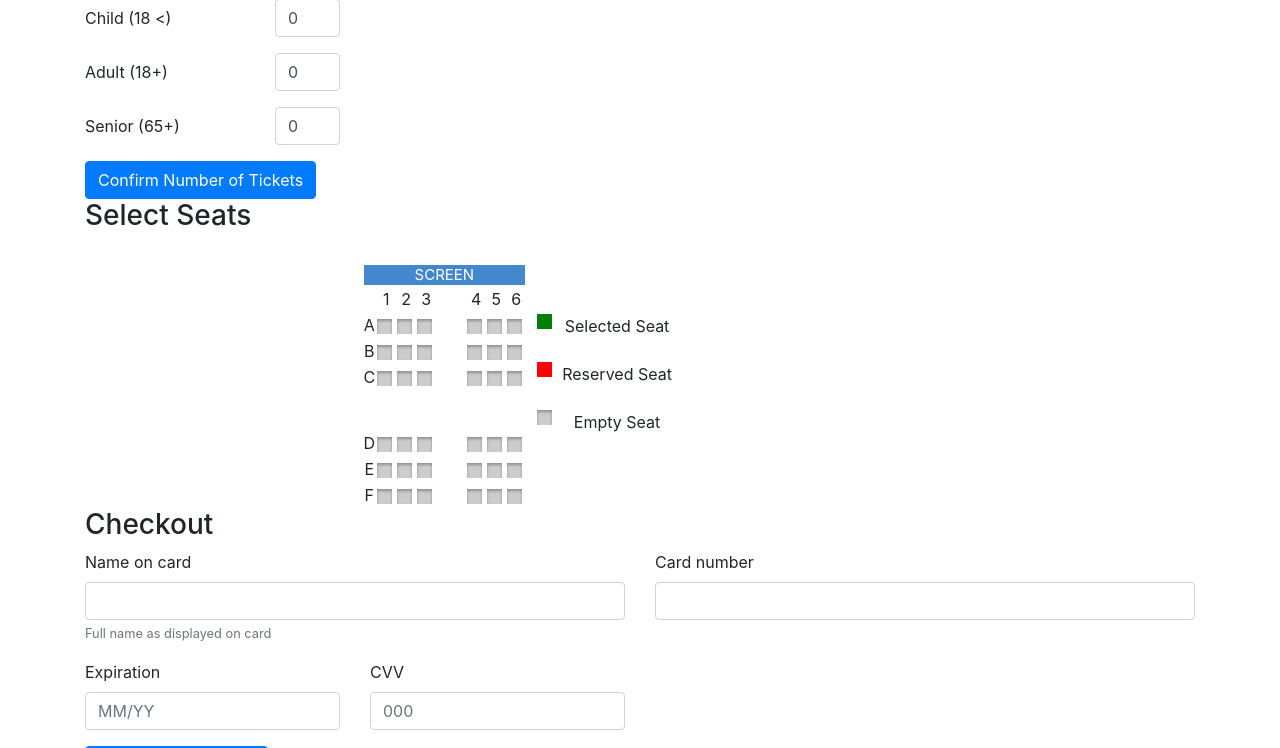
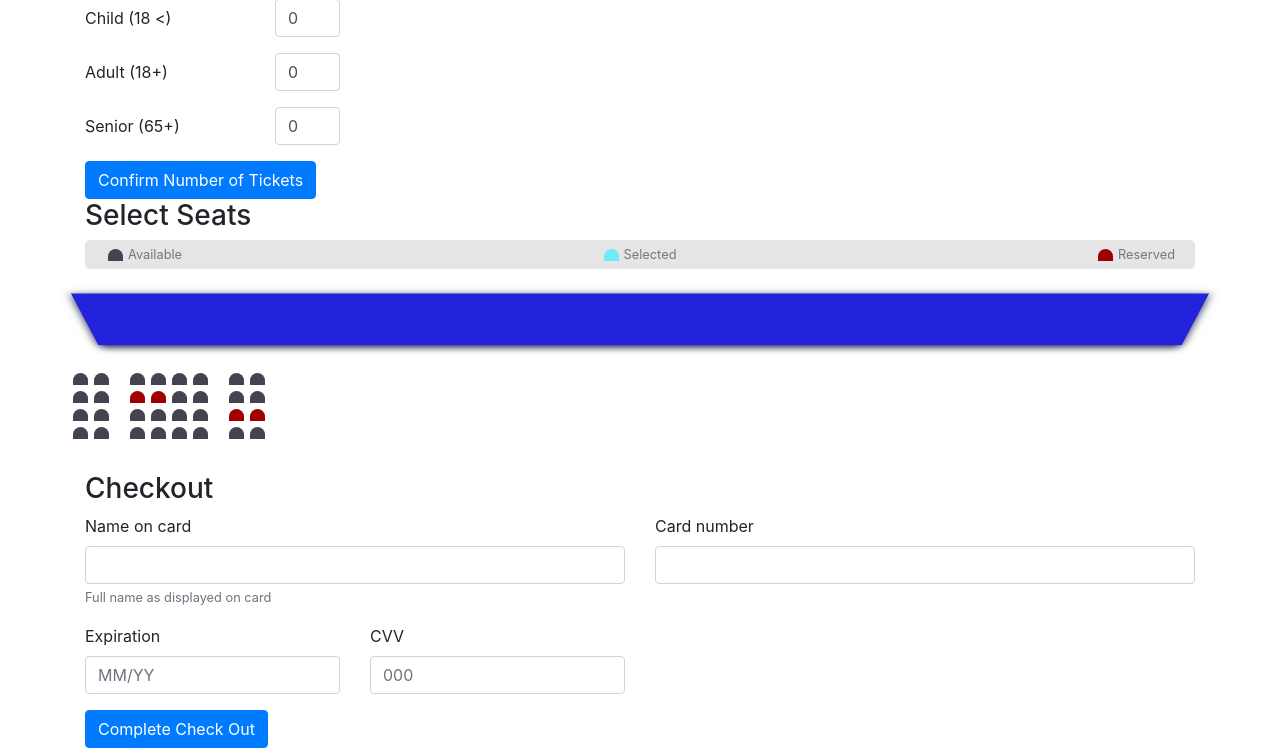
Before and after one commit to AndrzejMiskow/PyFilms-FullStack-Application, a Django app: page /customer/test in a window 1280 px wide. Shown: the part 99-847 px from the top of the page. Run offline with Django 3.2, Linux system fonts and the light colour scheme; some libraries are stand-ins or nearby versions.

Commit message:
Redone code for selecting seats, updated css, layout and JS to allow easier integration with the database.

```diff
--- a/PyFilmsInc_root/customer/templates/buyTickets.html
+++ b/PyFilmsInc_root/customer/templates/buyTickets.html
@@ -8,8 +8,8 @@ Checkout
 {% endblock %}
 
 {% block content %}
-{% load static %}
-<script src="{%static 'customer/js/seatLayout.js' %}" type="text/javascript"></script>
+
+
 
 <div class="container">
 
@@ -41,102 +41,76 @@ Checkout
             </div>
         </div>
 
-        <button class="btn btn-primary" onclick="takeData()">Confirm Number of Tickets</button>
+        <button type="button" class="btn btn-primary" onclick="takeData()">Confirm Number of Tickets</button>
 
     </form>
 
     <h3>Select Seats</h3>
-    <div class="seat-structure"  onload="onLoaderFunc()">
-            <table id="seatsBlock">
-                <tr>
-                    <td colspan="14"><div class="screen">SCREEN</div></td>
-                    <td rowspan="20">
-                        <div class="seatBox greenBox">Selected Seat</div> <br/>
-                        <div class="seatBox redBox">Reserved Seat</div><br/>
-                        <div class="seatBox emptyBox">Empty Seat</div><br/>
-                    </td>
-                    <br/>
-                </tr>
 
-                <!-- Seat layout Top Line-->
-                <tr>
-                    <td></td>
-                    <td>1</td><td>2</td><td>3</td>
-                    <td></td>
-                    <td>4</td><td>5</td><td>6</td>
-                </tr>
+    <ul class="seatSelectionKey">
+        <li>
+            <div class="seat"></div>
+            <small>Available</small>
+        </li>
+        <li>
+            <div class="seat selected"></div>
+            <small>Selected</small>
+        </li>
+        <li>
+            <div class="seat reserved"></div>
+            <small>Reserved</small>
+        </li>
+    </ul>
 
-                <tr>
-                    <td>A</td>
-                    <td><input type="checkbox" class="seats" value="A1"></td>
-                    <td><input type="checkbox" class="seats" value="A2"></td>
-                    <td><input type="checkbox" class="seats" value="A3"></td>
-                    <td></td>
-                    <td><input type="checkbox" class="seats" value="A4"></td>
-                    <td><input type="checkbox" class="seats" value="A5"></td>
-                    <td><input type="checkbox" class="seats" value="A6"></td>
-                </tr>
+    <div class="seatLayout">
+        <div class="screen"></div>
+        <div class="row">
+            <div class="seat"></div>
+            <div class="seat"></div>
+            <div class="seat"></div>
+            <div class="seat"></div>
+            <div class="seat"></div>
+            <div class="seat"></div>
+            <div class="seat"></div>
+            <div class="seat"></div>
+        </div>
 
-                <tr>
-                    <td>B</td>
-                    <td><input type="checkbox" class="seats" value="B1"></td>
-                    <td><input type="checkbox" class="seats" value="B2"></td>
-                    <td><input type="checkbox" class="seats" value="B3"></td>
-                    <td></td>
-                    <td><input type="checkbox" class="seats" value="B4"></td>
-                    <td><input type="checkbox" class="seats" value="B5"></td>
-                    <td><input type="checkbox" class="seats" value="B6"></td>
-                </tr>
+        <div class="row">
+            <div class="seat"></div>
+            <div class="seat"></div>
+            <div class="seat reserved"></div>
+            <div class="seat reserved"></div>
+            <div class="seat"></div>
+            <div class="seat"></div>
+            <div class="seat"></div>
+            <div class="seat"></div>
+        </div>
 
-                <tr>
-                    <td>C</td>
-                    <td><input type="checkbox" class="seats" value="C1"></td>
-                    <td><input type="checkbox" class="seats" value="C2"></td>
-                    <td><input type="checkbox" class="seats" value="C3"></td>
-                    <td></td>
-                    <td><input type="checkbox" class="seats" value="C4"></td>
-                    <td><input type="checkbox" class="seats" value="C5"></td>
-                    <td><input type="checkbox" class="seats" value="C6"></td>
-                </tr>
+        <div class="row">
+            <div class="seat"></div>
+            <div class="seat"></div>
+            <div class="seat"></div>
+            <div class="seat"></div>
+            <div class="seat"></div>
+            <div class="seat"></div>
+            <div class="seat reserved"></div>
+            <div class="seat reserved"></div>
+        </div>
 
-                <tr class="verticalGap"></tr>
+        <div class="row">
+            <div class="seat"></div>
+            <div class="seat"></div>
+            <div class="seat"></div>
+            <div class="seat"></div>
+            <div class="seat"></div>
+            <div class="seat"></div>
+            <div class="seat"></div>
+            <div class="seat"></div>
+        </div>
+    </div>
 
-                <tr>
-                    <td>D</td>
-                    <td><input type="checkbox" class="seats" value="D1"></td>
-                    <td><input type="checkbox" class="seats" value="D2"></td>
-                    <td><input type="checkbox" class="seats" value="D3"></td>
-                    <td class="seatGap"></td>
-                    <td><input type="checkbox" class="seats" value="D4"></td>
-                    <td><input type="checkbox" class="seats" value="D5"></td>
-                    <td><input type="checkbox" class="seats" value="D6"></td>
-                </tr>
-
-                <tr>
-                    <td>E</td>
-                    <td><input type="checkbox" class="seats" value="E1"></td>
-                    <td><input type="checkbox" class="seats" value="E2"></td>
-                    <td><input type="checkbox" class="seats" value="E3"></td>
-                    <td class="seatGap"></td>
-                    <td><input type="checkbox" class="seats" value="E4"></td>
-                    <td><input type="checkbox" class="seats" value="E5"></td>
-                    <td><input type="checkbox" class="seats" value="E6"></td>
-                </tr>
-
-
-                <tr>
-                    <td>F</td>
-                    <td><input type="checkbox" class="seats" value="F1"></td>
-                    <td><input type="checkbox" class="seats" value="F2"></td>
-                    <td><input type="checkbox" class="seats" value="F3"></td>
-                    <td></td>
-                    <td><input type="checkbox" class="seats" value="F4"></td>
-                    <td><input type="checkbox" class="seats" value="F5"></td>
-                    <td><input type="checkbox" class="seats" value="F6"></td>
-                </tr>
-            </table>
-
-        </div>
+    {% load static %}
+    <script src="{%static 'customer/js/seatLayout.js' %}" type="text/javascript"></script>
 
 
 
--- a/PyFilmsInc_root/static/customer/css/style.css
+++ b/PyFilmsInc_root/static/customer/css/style.css
@@ -117,86 +117,92 @@ a:hover {
 /* Formatting used for Buy Tickets Page */
 
 /* Seat Selection CSS */
-.seat-structure{
-    margin: auto;
-    width: 50%;
+.movie-container {
+    margin: 20px 0;
 }
 
-.screen
-{
-    width:100%;
-    height:20px;
-    background:#4388cc;
-    color:#fff;
-    line-height:20px;
-    font-size:15px;
+.movie-container select {
+    background-color: #fff;
+    border: 0;
+    border-radius: 5px;
+    font-size: 14px;
+    margin-left: 10px;
+    padding: 5px 15px 5px 15px;
+    -moz-appearance: none;
+    -webkit-appearance: none;
+    appearance: none;
 }
 
-.seatBox::before
-{
-    content:".";
-    width:15px;
-    height:15px;
-    float:left;
-    margin-right:10px;
-    margin-left:10px;
-}
-.greenBox::before
-{
-    content:"";
-    background:Green;
+.seatLayout {
+    perspective: 1000px;
+    margin-bottom: 30px;
 }
 
-.redBox::before
-{
-    content:"";
-    background:Red;
-}
-.emptyBox::before
-{
-    content:"";
-    box-shadow: inset 0px 2px 3px 0px rgba(0, 0, 0, .3), 0px 1px 0px 0px rgba(255, 255, 255, .8);
-    background-color:#ccc;
+.seat {
+    background-color: #444451;
+    height: 12px;
+    width: 15px;
+    margin: 3px;
+    border-top-left-radius: 10px;
+    border-top-right-radius: 10px;
 }
 
-.seats
-{
-    border:1px solid red;background:yellow;
+.seat.selected {
+    background-color: #6feaf6;
 }
 
-.seatGap
-{
-    width:30px;
+.seat.reserved {
+    background-color: #a00000;
 }
 
-.verticalGap
-{
-    height:40px;
+.seat:nth-of-type(2) {
+    margin-right: 18px;
 }
 
-table
-{
-    text-align:center;
+.seat:nth-last-of-type(2) {
+    margin-left: 18px;
 }
 
-
-input[type=checkbox] {
-    width:0;
-    margin-right:18px;
+.seat:not(.occupied):hover {
+    cursor: pointer;
+    transform: scale(1.2);
 }
 
-input[type=checkbox]:before {
-    content: "";
-    width: 15px;
-    height: 15px;
-    display: inline-block;
-    vertical-align:middle;
-    text-align: center;
-    box-shadow: inset 0px 2px 3px 0px rgba(0, 0, 0, .3), 0px 1px 0px 0px rgba(255, 255, 255, .8);
-    background-color:#ccc;
+.seatSelectionKey .seat:not(.occupied):hover {
+    cursor: default;
+    transform: scale(1);
 }
 
-input[type=checkbox]:checked:before {
-    background-color:Green;
-    font-size: 15px;
+.seatSelectionKey {
+    background: rgba(0, 0, 0, 0.1);
+    padding: 5px 10px;
+    border-radius: 5px;
+    color: #777;
+    list-style-type: none;
+    display: flex;
+    justify-content: space-between;
 }
+
+.seatSelectionKey li {
+    display: flex;
+    align-items: center;
+    justify-content: center;
+    margin: 0 10px;
+}
+
+.seatSelectionKey li small {
+    margin-left: 2px;
+}
+
+.row {
+    display: flex;
+}
+
+.screen {
+    background-color: #2323db;
+    height: 70px;
+    width: 100%;
+    margin: 15px 0;
+    transform: rotateX(-45deg);
+    box-shadow: 0 3px 10px rgb(14, 23, 59);
+}
--- a/PyFilmsInc_root/static/customer/js/seatLayout.js
+++ b/PyFilmsInc_root/static/customer/js/seatLayout.js
@@ -1,16 +1,17 @@
-function onLoaderFunc()
-{
-    $(".seatStructure *").prop("disabled", true);
-    $(".displayerBoxes *").prop("disabled", true);
-}
+//contains all the elements in the seat layout
+const seatLayout = document.querySelector('.seatLayout');
 
+//All seats which are not reserved
+const seats = document.querySelectorAll('.row .seat:not(.reserved)');
+
+//number of tickets
 var totalTickets = 0;
+var selectedSeatsCount = 0;
 
 function takeData()
 {
     //Adding up tickets from the form
     totalTickets = Number($("#qChild").val()) + Number($("#qAdult").val()) + Number($("#qSenior").val());
-
     if (totalTickets <= 0)
     {
         alert("Please select a valid number of tickets");
@@ -20,3 +21,28 @@ function takeData()
         alert("Select Your Seats");
     }
 }
+
+function updateSelected (){
+    const selectedSeats = document.querySelectorAll('.row .selected');
+
+    //We can use seatsIndex to store a seat in the DB as selected (after confirmation)
+    const seatsIndex = [...selectedSeats].map(seat => [...seats].indexOf(seat));
+
+    selectedSeatsCount = selectedSeats.length;
+
+};
+
+// Function to select seats, if the number of tickets is bigger than 0
+//The click contains a seat and is not occupied then it will be selected
+seatLayout.addEventListener('click', e => {
+    if (
+        totalTickets > 0 &&
+        selectedSeatsCount < totalTickets &&
+        e.target.classList.contains('seat') &&
+        !e.target.classList.contains('occupied')
+    ) {
+        e.target.classList.toggle('selected');
+
+        updateSelected();
+    }
+});
```
